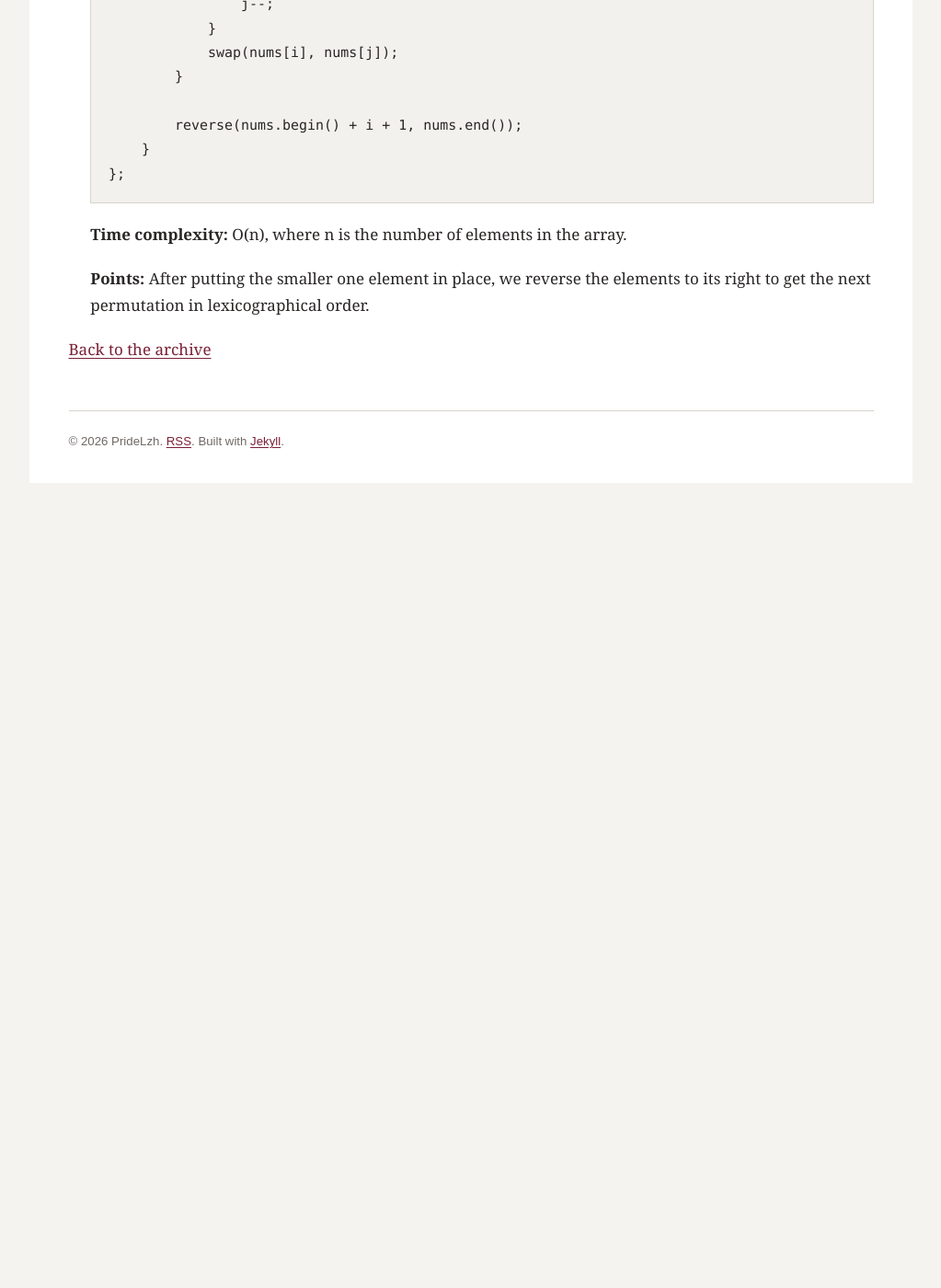
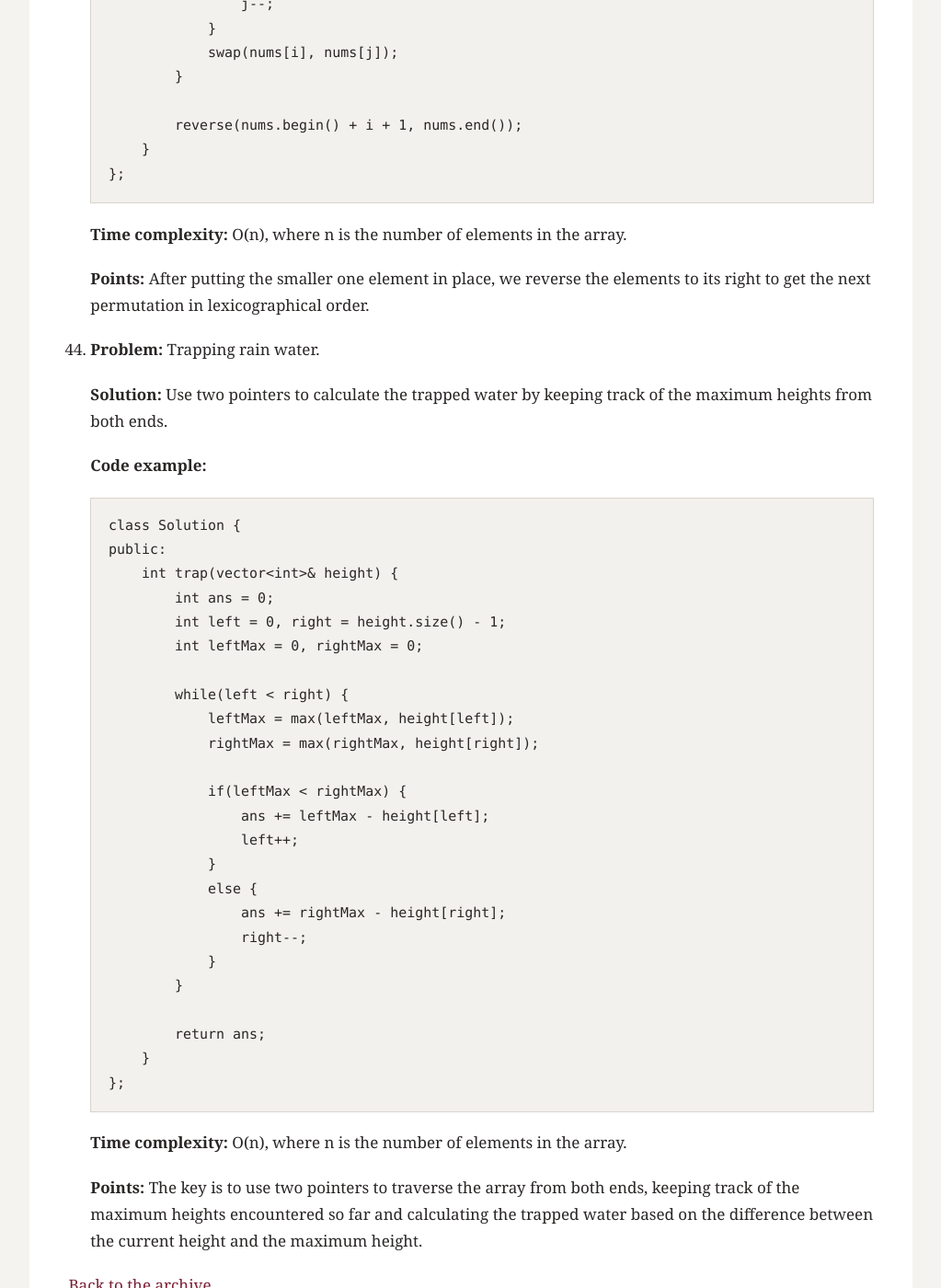
Before and after one commit to pridelzh/pridelzh.github.io, a Jekyll site: the page built from _posts/2026-08-02-record-algorithm-exercise.md, in a window 1280 px wide and 1400 px high, scrolled down 48059 px. Shown: the whole window at 92% size, without its empty margins (128-1151 px from the left). Built offline with Jekyll 4.4.1, drawn with Linux system fonts in a browser that asks for light colours; before the commit the page ends 48618 px from its top, so only the background shows below that.

Commit message:
update 2026-08-02-record-algorithm-exercise.md on 2026/08/11

````diff
--- a/_posts/2026-08-02-record-algorithm-exercise.md
+++ b/_posts/2026-08-02-record-algorithm-exercise.md
@@ -1693,3 +1693,39 @@ excerpt: "A record of traditional algorithm exercises."
     **Time complexity:** O(n), where n is the number of elements in the array.
 
     **Points:** After putting the smaller one element in place, we reverse the elements to its right to get the next permutation in lexicographical order.
+
+44. **Problem:** Trapping rain water.
+
+    **Solution:** Use two pointers to calculate the trapped water by keeping track of the maximum heights from both ends.
+
+    **Code example:**
+    ```cpp
+    class Solution {
+    public:
+        int trap(vector<int>& height) {
+            int ans = 0;
+            int left = 0, right = height.size() - 1;
+            int leftMax = 0, rightMax = 0;
+
+            while(left < right) {
+                leftMax = max(leftMax, height[left]);
+                rightMax = max(rightMax, height[right]);
+
+                if(leftMax < rightMax) {
+                    ans += leftMax - height[left];
+                    left++;
+                }
+                else {
+                    ans += rightMax - height[right];
+                    right--;
+                }
+            }
+
+            return ans;
+        }
+    };
+    ```
+
+    **Time complexity:** O(n), where n is the number of elements in the array.
+
+    **Points:** The key is to use two pointers to traverse the array from both ends, keeping track of the maximum heights encountered so far and calculating the trapped water based on the difference between the current height and the maximum height.
````
